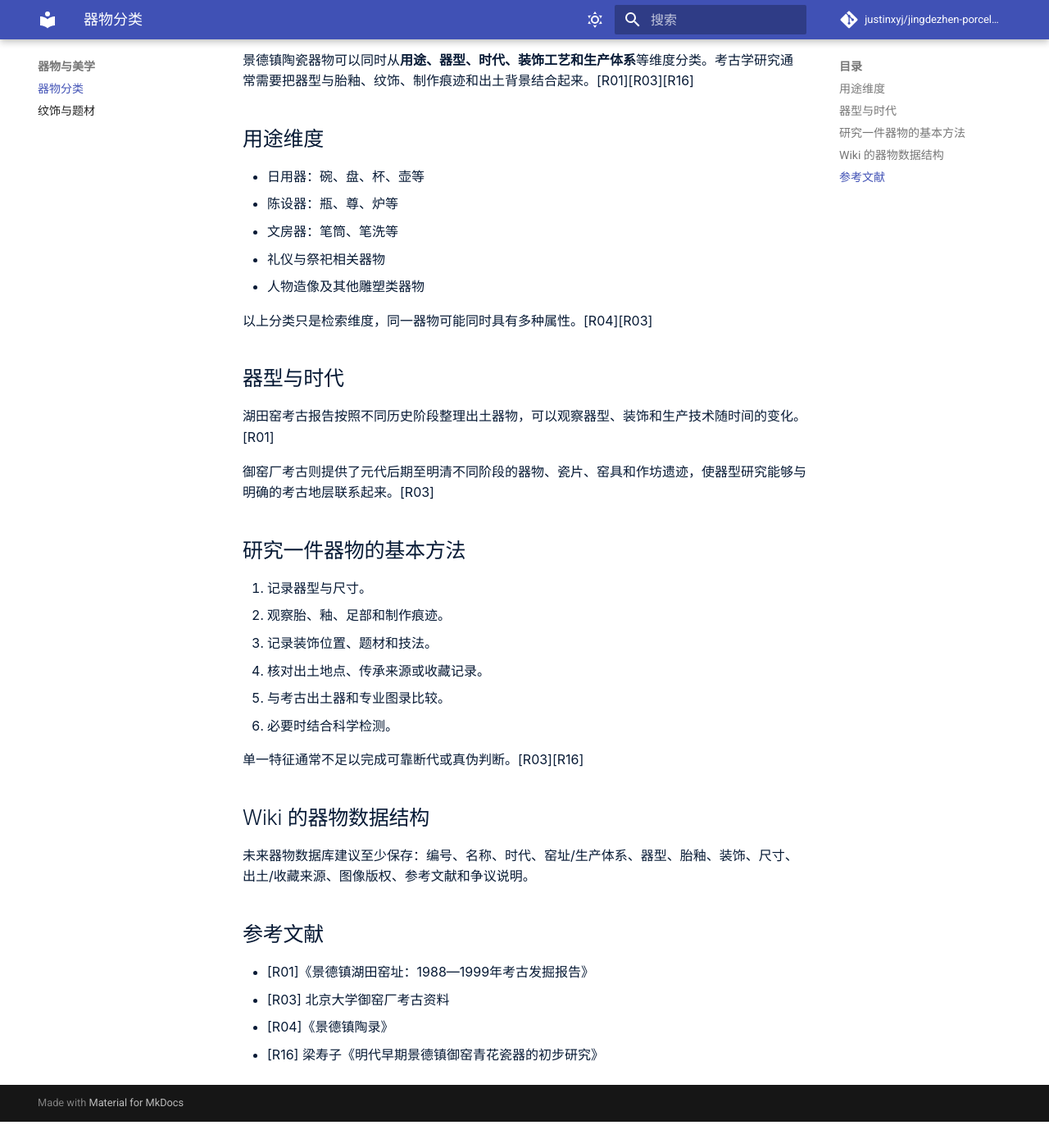
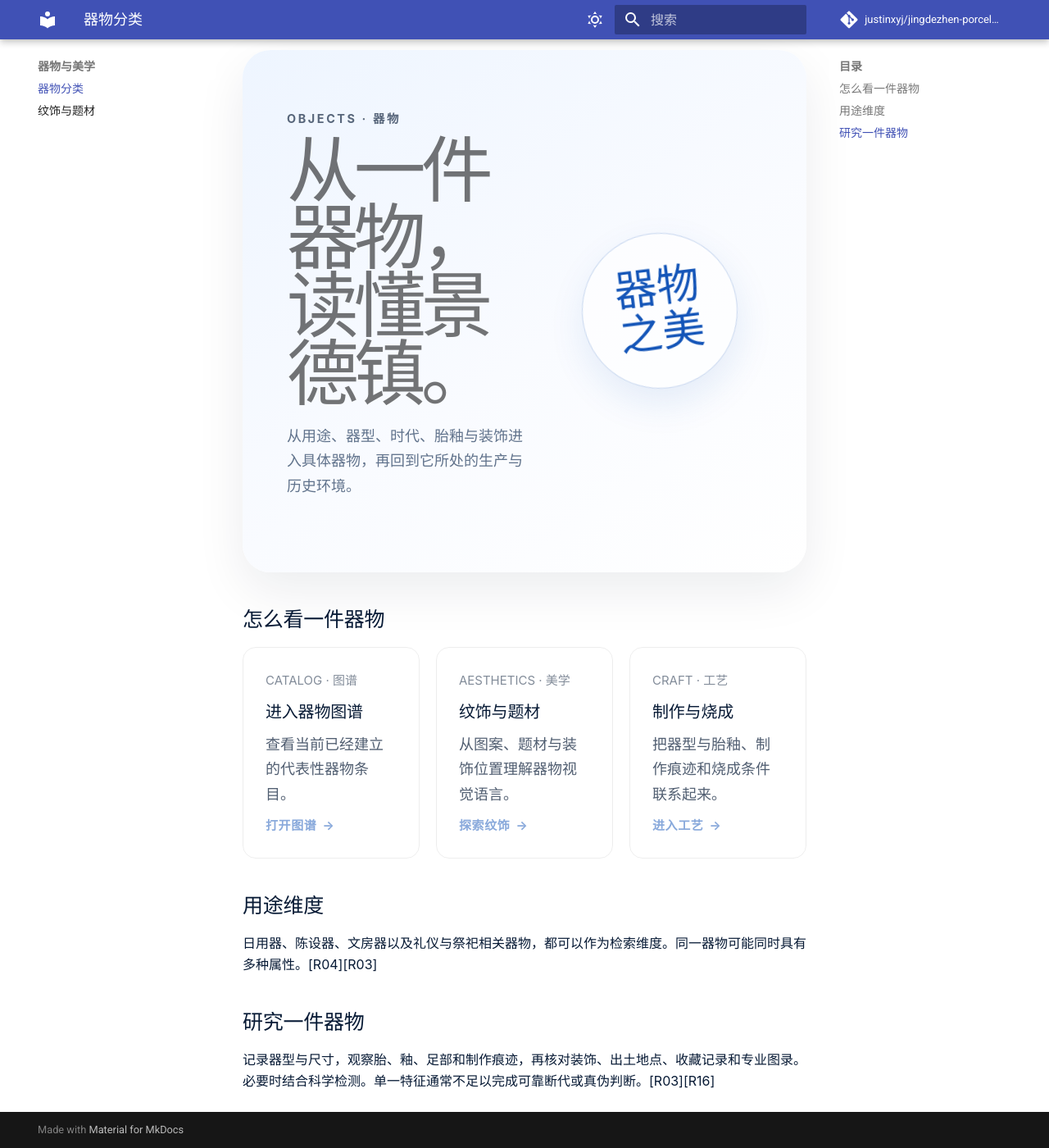
Before and after one commit to justinxyj/jingdezhen-porcelain-wiki, an MkDocs documentation site: the page built from docs/objects/README.md, in a window 1280 px wide and 1400 px high, scrolled down 167 px. Shown: the whole window at 82% size. Built offline with MkDocs 1.6.1 and Material for MkDocs 9.7.7, drawn with Linux system fonts in a browser that asks for light colours; a script that is not in the unit is left out; comment, search, counter and statistics services are not loaded; before the commit the page ends 1535 px from its top, so only the background shows below that.

Commit message:
Redesign object taxonomy page in Apple porcelain-blue style

```diff
--- a/docs/objects/README.md
+++ b/docs/objects/README.md
@@ -1,41 +1,26 @@
 # 器物分类
 
-景德镇陶瓷器物可以同时从**用途、器型、时代、装饰工艺和生产体系**等维度分类。考古学研究通常需要把器型与胎釉、纹饰、制作痕迹和出土背景结合起来。[R01][R03][R16]
+<div class="museum-hero">
+  <div>
+    <div class="eyebrow">OBJECTS · 器物</div>
+    <h1>从一件器物，读懂景德镇。</h1>
+    <p>从用途、器型、时代、胎釉与装饰进入具体器物，再回到它所处的生产与历史环境。</p>
+  </div>
+  <div class="museum-hero-mark">器物<br>之美</div>
+</div>
+
+## 怎么看一件器物
+
+<div class="museum-grid">
+  <a class="museum-card wiki-card-link" href="../museum/catalog/"><span>CATALOG · 图谱</span><h3>进入器物图谱</h3><p>查看当前已经建立的代表性器物条目。</p><span class="wiki-read-more">打开图谱</span></a>
+  <a class="museum-card wiki-card-link" href="../aesthetics/patterns/"><span>AESTHETICS · 美学</span><h3>纹饰与题材</h3><p>从图案、题材与装饰位置理解器物视觉语言。</p><span class="wiki-read-more">探索纹饰</span></a>
+  <a class="museum-card wiki-card-link" href="../craft/README/"><span>CRAFT · 工艺</span><h3>制作与烧成</h3><p>把器型与胎釉、制作痕迹和烧成条件联系起来。</p><span class="wiki-read-more">进入工艺</span></a>
+</div>
 
 ## 用途维度
 
-- 日用器：碗、盘、杯、壶等
-- 陈设器：瓶、尊、炉等
-- 文房器：笔筒、笔洗等
-- 礼仪与祭祀相关器物
-- 人物造像及其他雕塑类器物
+日用器、陈设器、文房器以及礼仪与祭祀相关器物，都可以作为检索维度。同一器物可能同时具有多种属性。[R04][R03]
 
-以上分类只是检索维度，同一器物可能同时具有多种属性。[R04][R03]
+## 研究一件器物
 
-## 器型与时代
-
-湖田窑考古报告按照不同历史阶段整理出土器物，可以观察器型、装饰和生产技术随时间的变化。[R01]
-
-御窑厂考古则提供了元代后期至明清不同阶段的器物、瓷片、窑具和作坊遗迹，使器型研究能够与明确的考古地层联系起来。[R03]
-
-## 研究一件器物的基本方法
-
-1. 记录器型与尺寸。
-2. 观察胎、釉、足部和制作痕迹。
-3. 记录装饰位置、题材和技法。
-4. 核对出土地点、传承来源或收藏记录。
-5. 与考古出土器和专业图录比较。
-6. 必要时结合科学检测。
-
-单一特征通常不足以完成可靠断代或真伪判断。[R03][R16]
-
-## Wiki 的器物数据结构
-
-未来器物数据库建议至少保存：编号、名称、时代、窑址/生产体系、器型、胎釉、装饰、尺寸、出土/收藏来源、图像版权、参考文献和争议说明。
-
-## 参考文献
-
-- [R01]《景德镇湖田窑址：1988—1999年考古发掘报告》
-- [R03] 北京大学御窑厂考古资料
-- [R04]《景德镇陶录》
-- [R16] 梁寿子《明代早期景德镇御窑青花瓷器的初步研究》
+记录器型与尺寸，观察胎、釉、足部和制作痕迹，再核对装饰、出土地点、收藏记录和专业图录。必要时结合科学检测。单一特征通常不足以完成可靠断代或真伪判断。[R03][R16]
```
